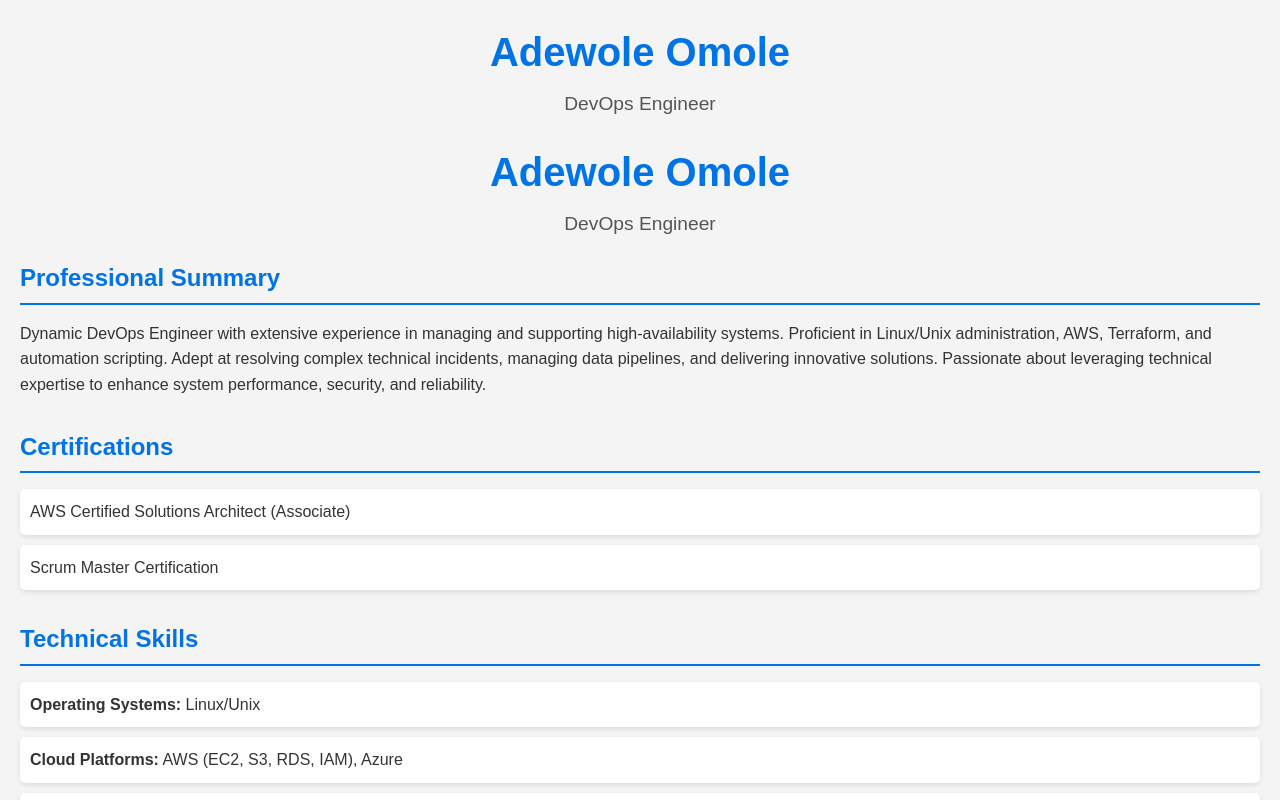
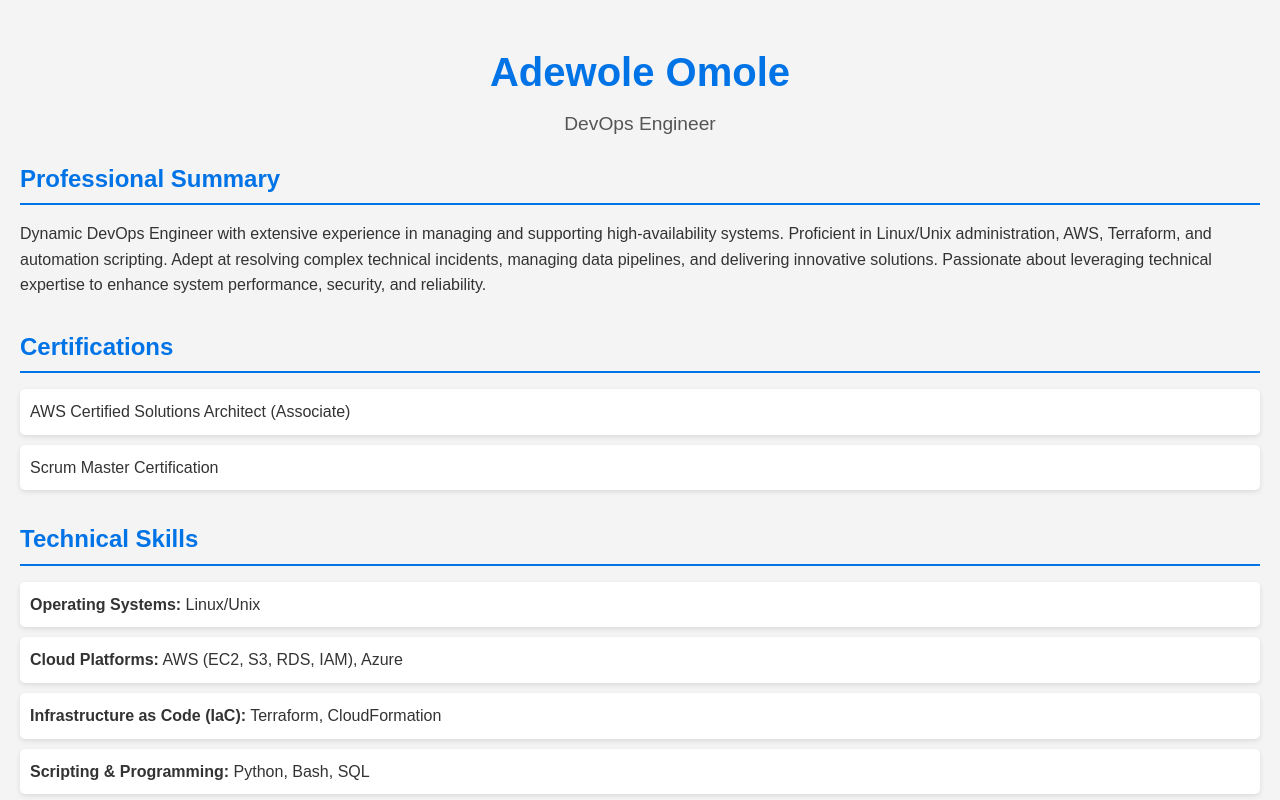
Before and after one commit to ao3059/cloud-resume, a plain HTML site: page index.html in a window 1280 px wide. Shown: the top 800 px of the page. Drawn offline with Linux system fonts and the light colour scheme.

Commit message:
Update index.html

```diff
--- a/index.html
+++ b/index.html
@@ -8,8 +8,8 @@
 </head>
 <body>
   <header>
-    <h1>Adewole Omole</h1>
-    <p>DevOps Engineer</p>
+    <h1></h1>
+    <p></p>
   </header>
   <!DOCTYPE html>
   <html lang="en">
@@ -207,7 +207,7 @@
   </section>
 
   <footer>
-    <p>Contact me at <a href="adewoleomole@gmail.com">youremail@example.com</a></p>
+    <p>Contact me at <a href="adewoleomole@gmail.com">adewoleomole@gmail.com</a></p>
   </footer>
 
   <script src="script.js"></script>
```
